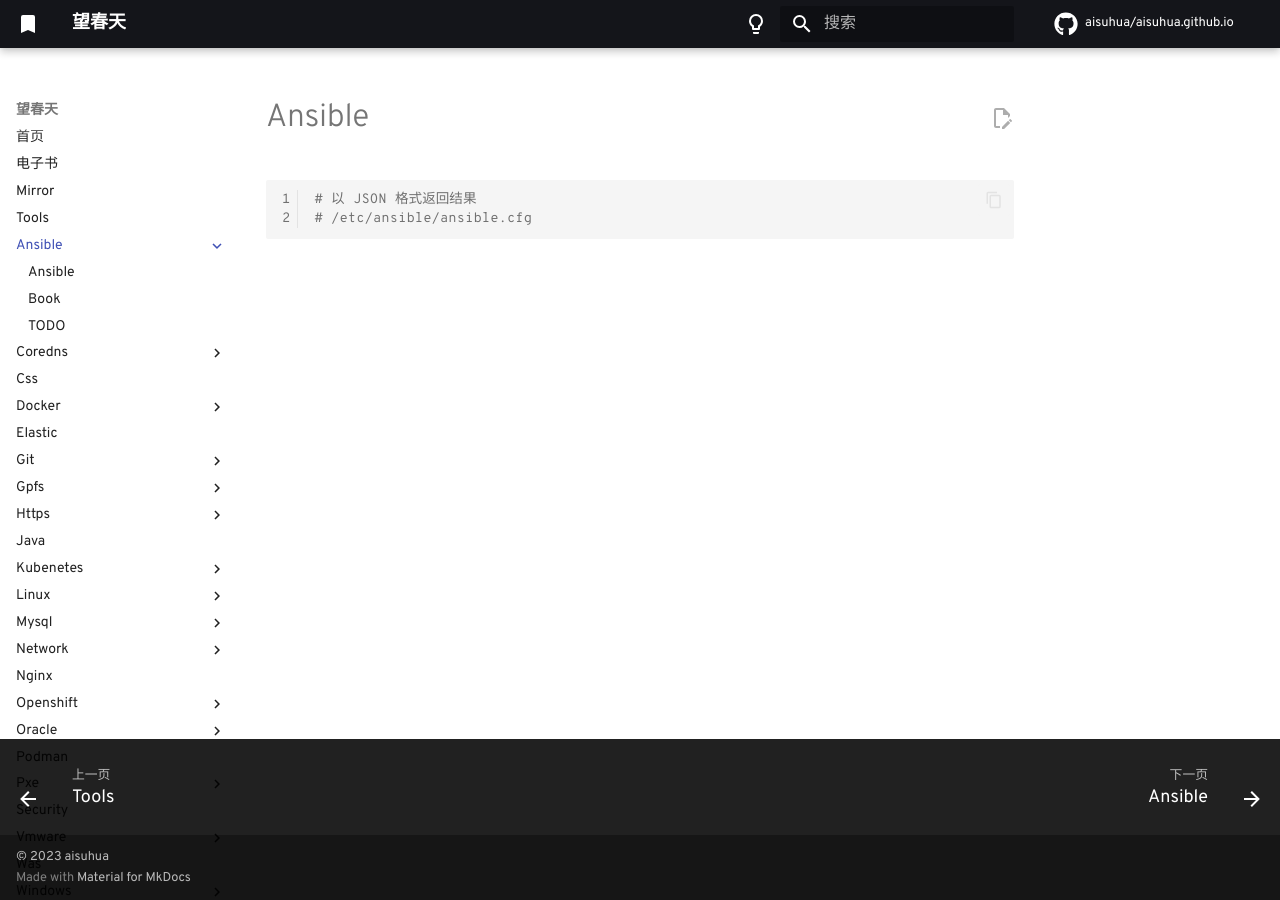
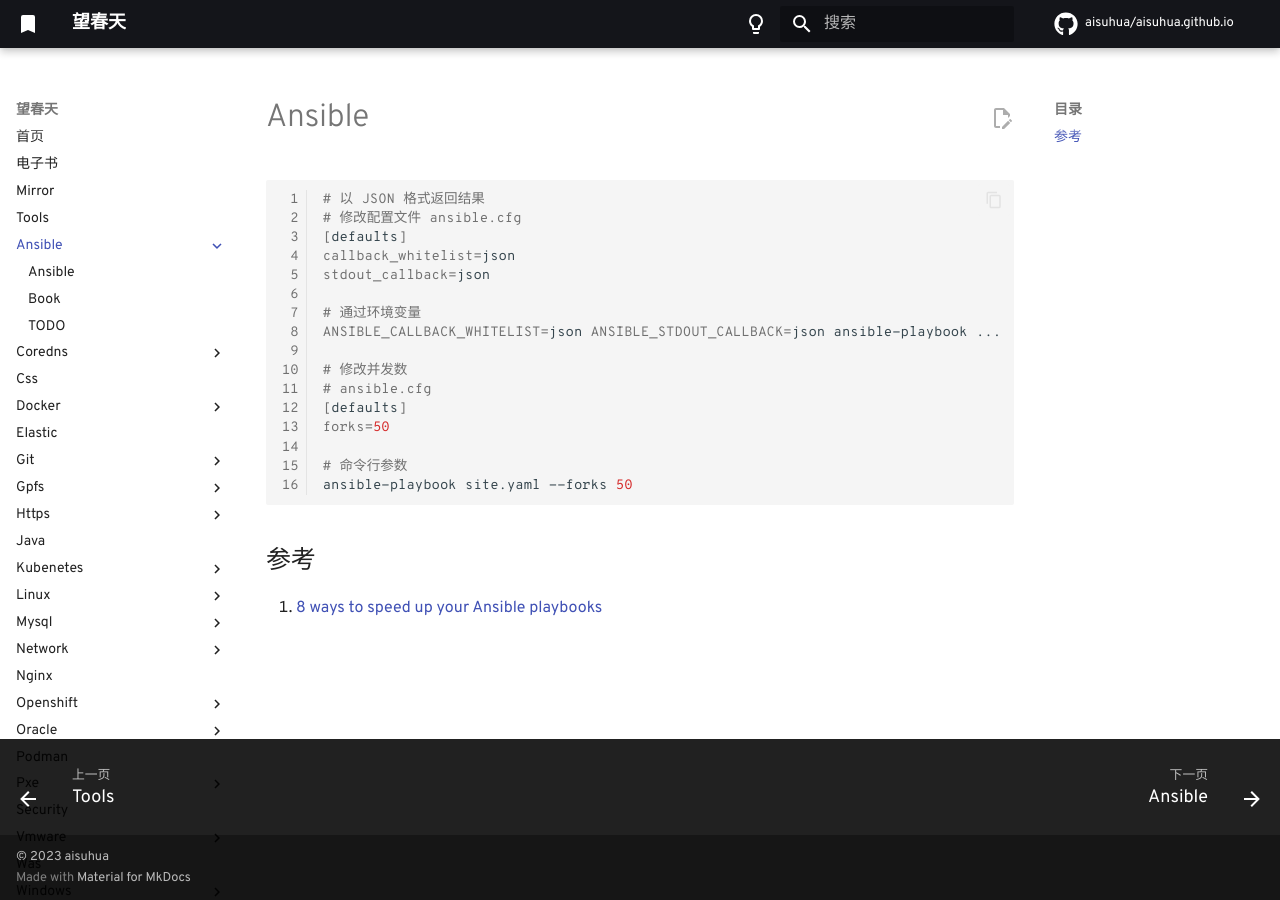
Before and after one commit to aisuhua/aisuhua.github.io, an MkDocs documentation site: the page built from docs/ansible/index.md, in a window 1280 px wide. Built offline with MkDocs 1.6.1 and Material for MkDocs 9.7.7, drawn with Linux system fonts in a browser that asks for light colours; comment, search, counter and statistics services are not loaded.

Commit message:
archive.md index.md memory.md wsl.md

````diff
--- a/docs/ansible/index.md
+++ b/docs/ansible/index.md
@@ -2,6 +2,23 @@
 
 ```sh
 # 以 JSON 格式返回结果
-# /etc/ansible/ansible.cfg
+# 修改配置文件 ansible.cfg
+[defaults]
+callback_whitelist=json
+stdout_callback=json
 
+# 通过环境变量
+ANSIBLE_CALLBACK_WHITELIST=json ANSIBLE_STDOUT_CALLBACK=json ansible-playbook ...
+
+# 修改并发数
+# ansible.cfg
+[defaults]
+forks=50
+
+# 命令行参数
+ansible-playbook site.yaml --forks 50
 ```
+
+## 参考
+
+1. [8 ways to speed up your Ansible playbooks](https://www.redhat.com/sysadmin/faster-ansible-playbook-execution)
````
